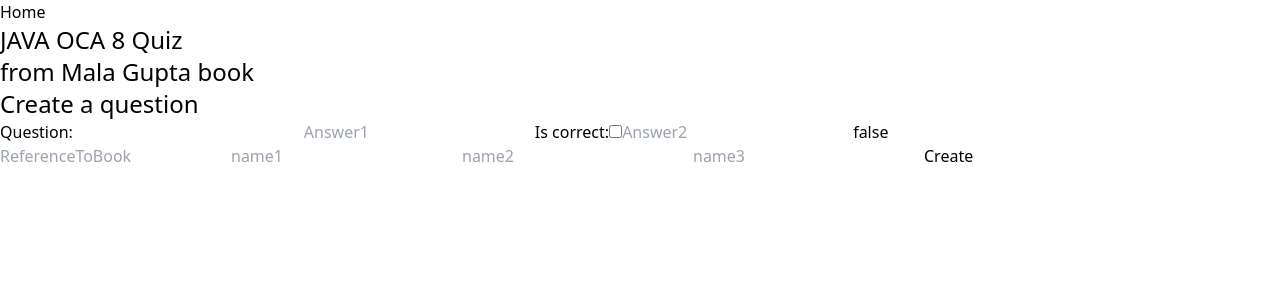
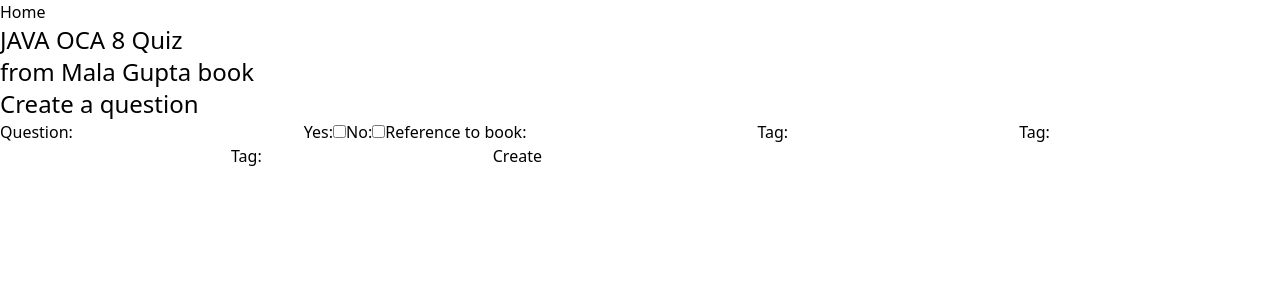
Before and after one commit to JorritScholten/OCAQuizApp, a React (Vite) app in the folder frontend/: page /question in a window 1280 px wide. Shown: the top 300 px of the page. Built offline with nearby package versions, Linux system fonts and the light colour scheme.

Commit message:
Hopefully something improved.

```diff
--- a/frontend/src/pages/question/yesNoQuestion/YesNoQuestion.jsx
+++ b/frontend/src/pages/question/yesNoQuestion/YesNoQuestion.jsx
@@ -2,11 +2,11 @@
 import { useState } from "react";
 
 export default function YesNoQuestion() {
-  const [type, setType] = "YESNO";
+  // const [type] = "YESNO";
   const [title, setTitle] = useState("");
-  const [answer1, setAnswer1] = useState("");
+  // const [answer1, setAnswer1] = useState("");
   const [isCorrect1, setIsCorrect1] = useState(Boolean);
-  const [answer2, setAnswer2] = useState("");
+  // const [answer2, setAnswer2] = useState("");
   const [isCorrect2, setIsCorrect2] = useState(Boolean);
   const [referenceToBook, setReferenceToBook] = useState("");
   const [name1, setName1] = useState("");
@@ -40,18 +40,26 @@
             },
           ],
           referenceToBook: referenceToBook,
-          name1: name1,
-          name2: name2,
-          name3: name3,
+          tags: [
+            {
+              name: name1,
+            },
+            {
+              name: name2,
+            },
+            {
+              name: name3,
+            },
+          ],
         }),
       });
       // let resJson = await res.json();
       if (res.status === 200) {
-        setType("");
+        // setType("");
         setTitle("");
-        setAnswer1("");
+        // setAnswer1("");
         setIsCorrect1(Boolean);
-        setAnswer2("");
+        // setAnswer2("");
         setIsCorrect2(Boolean);
         setName1("");
         setName2("");
@@ -71,16 +79,6 @@
       <h1 className="self-center">Create a question</h1>
 
       <form onSubmit={handleSubmit} className="flex flex-col space-y-2">
-        {/* <label htmlFor="type">
-          Type:
-          <input
-            type="text"
-            value={type}
-            placeholder="Type"
-            id="type"
-            onChange={(e) => setType(e.target.value)}
-          />
-        </label> */}
         <label htmlFor="title">
           Question:
           <input
@@ -90,14 +88,9 @@
             onChange={(e) => setTitle(e.target.value)}
           />
         </label>
-        <input
-          type="text"
-          value={answer1}
-          placeholder="Answer1"
-          onChange={(e) => setAnswer1(e.target.value)}
-        />
+
         <label htmlFor="isCorrect">
-          Is correct:
+          Yes:
           <input
             type="checkbox"
             value={isCorrect1}
@@ -105,42 +98,52 @@
             onChange={(e) => setIsCorrect1(e.target.value)}
           />
         </label>
+
+        <label htmlFor="isCorrect">
+          No:
           <input
-          type="text"
-          value={answer2}
-          placeholder="Answer2"
-          onChange={(e) => setAnswer1(e.target.value)}
-        />
-        <input
-          type="text"
+            type="checkbox"
             value={isCorrect2}
-          placeholder="IsCorrect2"
+            id="IsCorrect2"
             onChange={(e) => setIsCorrect2(e.target.value)}
           />
+        </label>
+        <label htmlFor="ReferenceToBook">
+          Reference to book:
           <input
             type="text"
             value={referenceToBook}
-          placeholder="ReferenceToBook"
+            id="ReferenceToBook"
             onChange={(e) => setReferenceToBook(e.target.value)}
           />
+        </label>
+        <label htmlFor="name1">
+          Tag:
           <input
             type="text"
             value={name1}
-          placeholder="name1"
+            id="name1"
             onChange={(e) => setName1(e.target.value)}
           />
+        </label>
+        <label htmlFor="name2">
+          Tag:
           <input
             type="text"
             value={name2}
-          placeholder="name2"
+            id="name2"
             onChange={(e) => setName2(e.target.value)}
           />
+        </label>
+        <label htmlFor="name3">
+          Tag:
           <input
             type="text"
             value={name3}
-          placeholder="name3"
+            id="name3"
             onChange={(e) => setName3(e.target.value)}
           />
+        </label>
 
         <button type="submit">Create</button>
 
```
Lines whose indentation alone changed are shown as unchanged.
